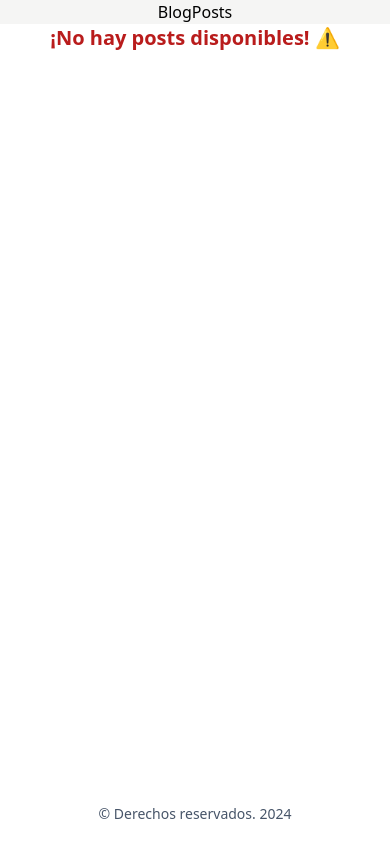
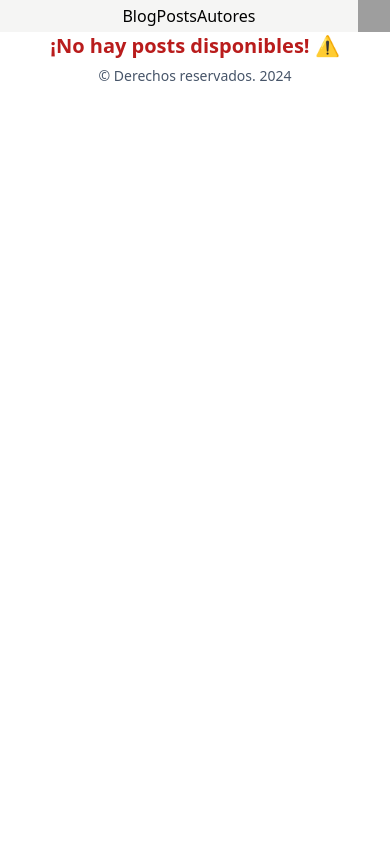
Before and after one commit to Kkkrlos/Blog-personal, a Django app: page /publicaciones/ in a window 390 px wide. Run offline with Django 5.2, Linux system fonts and the light colour scheme; data that the repository does not hold is empty; style sheets or scripts are compiled from the project's sources; grey boxes are pictures that could not be loaded.

Commit message:
Reorganizadas clases de Tailwind y creada vista Autores

```diff
--- a/blog/templates/layout.html
+++ b/blog/templates/layout.html
@@ -1,10 +1,7 @@
 {% load static %}
 
 <!DOCTYPE html>
-<!-- Prueba -->
-<html lang="en" style="min-height: 100%;
-position: relative;">
-
+<html lang="en">
 <head>
     <meta charset="UTF-8">
     <meta name="viewport" content="width=device-width, initial-scale=1.0">
@@ -12,9 +9,7 @@
     <link rel="shortcut icon" href="{% static 'blog-solid.svg' %}" type="image/x-icon">
     <link rel="stylesheet" href="{% static 'css/output.css' %}">
 </head>
-<!-- Probando -->
-<body style="margin: 0; margin-bottom: 40px;">
-
+<body>
     {% include 'partials/navbar.html' %}
     {% block content %}
     {% endblock %}
--- a/blog/templates/partials/footer.html
+++ b/blog/templates/partials/footer.html
@@ -1,15 +1,10 @@
 {% load static %}
 
 {% block content %}
-<!-- Probando -->
-<footer class=" bg-white  w-full" style="
-                                                    position: absolute;
-                                                    bottom: 0;
-                                                    width: 100%;
-                                                    height: 40px;">
-    <div class="flex items-center text-sm justify-between space-y-5">
-        <div class="text-center text-slate-600 flex-1">&copy; Derechos reservados. 2024</div>
-        <div class="flex mr-10 space-x-4 my-4">
+<footer class="fixed bottom-0 w-full h-16 bg-white">
+    <div class="flex items-center justify-between space-y-5 text-sm">
+        <div class="flex-1 text-center text-slate-600">&copy; Derechos reservados. 2024</div>
+        <div class="flex my-4 mr-10 space-x-4">
             <a href="{% url 'Linkedin' %}" target="_blank"><svg class="w-7 text-slate-600 duration-700 fill-current hover:text-[#303030]" role="img" viewBox="0 0 24 24" xmlns="http://www.w3.org/2000/svg"><title>GitHub</title><path d="M12 .297c-6.63 0-12 5.373-12 12 0 5.303 3.438 9.8 8.205 11.385.6.113.82-.258.82-.577 0-.285-.01-1.04-.015-2.04-3.338.724-4.042-1.61-4.042-1.61C4.422 18.07 3.633 17.7 3.633 17.7c-1.087-.744.084-.729.084-.729 1.205.084 1.838 1.236 1.838 1.236 1.07 1.835 2.809 1.305 3.495.998.108-.776.417-1.305.76-1.605-2.665-.3-5.466-1.332-5.466-5.93 0-1.31.465-2.38 1.235-3.22-.135-.303-.54-1.523.105-3.176 0 0 1.005-.322 3.3 1.23.96-.267 1.98-.399 3-.405 1.02.006 2.04.138 3 .405 2.28-1.552 3.285-1.23 3.285-1.23.645 1.653.24 2.873.12 3.176.765.84 1.23 1.91 1.23 3.22 0 4.61-2.805 5.625-5.475 5.92.42.36.81 1.096.81 2.22 0 1.606-.015 2.896-.015 3.286 0 .315.21.69.825.57C20.565 22.092 24 17.592 24 12.297c0-6.627-5.373-12-12-12"/></svg></a>
             <a href="{% url 'Github' %}" target="_blank"><svg class="w-7 text-slate-600 duration-700 fill-current hover:text-[#0A66C2]" role="img" viewBox="0 0 24 24" xmlns="http://www.w3.org/2000/svg"><title>LinkedIn</title><path d="M20.447 20.452h-3.554v-5.569c0-1.328-.027-3.037-1.852-3.037-1.853 0-2.136 1.445-2.136 2.939v5.667H9.351V9h3.414v1.561h.046c.477-.9 1.637-1.85 3.37-1.85 3.601 0 4.267 2.37 4.267 5.455v6.286zM5.337 7.433c-1.144 0-2.063-.926-2.063-2.065 0-1.138.92-2.063 2.063-2.063 1.14 0 2.064.925 2.064 2.063 0 1.139-.925 2.065-2.064 2.065zm1.782 13.019H3.555V9h3.564v11.452zM22.225 0H1.771C.792 0 0 .774 0 1.729v20.542C0 23.227.792 24 1.771 24h20.451C23.2 24 24 23.227 24 22.271V1.729C24 .774 23.2 0 22.222 0h.003z"/></svg></a>
         </div>
--- a/blog/templates/partials/navbar.html
+++ b/blog/templates/partials/navbar.html
@@ -1,10 +1,18 @@
 {% load static %}
 
 {% block content %}
-<header class="h-16 shadow-md bg-stone-100 flex justify-center items-center sm:w-full">
-    <ul class="flex justify-center items-center space-x-5 text-slate-900">
-        <a href="/"><li class="list-none duration-500 hover:text-blue-500 transition-all">Blog</li></a>
-        <a href="{% url 'post_detail' %}"><li class="list-none duration-500 hover:text-blue-500 transition-all">Posts</li></a>
-    </ul>
+<header class="flex items-center justify-between h-16 shadow-md bg-stone-100 sm:w-full">
+    <div class="flex-grow">
+        <ul class="flex items-center justify-center ml-5 space-x-5 text-slate-900">
+            <a href="/"><li class="list-none transition-all duration-500 hover:text-blue-500">Blog</li></a>
+            <a href="{% url 'post_detail' %}"><li class="list-none transition-all duration-500 hover:text-blue-500">Posts</li></a>
+            <a href="{% url 'autores' %}"><li class="list-none transition-all duration-500 hover:text-blue-500">Autores</li></a>
+        </ul>
+    </div>
+    <div class="mr-5">
+        <a href="/">
+            <img src="{% static 'icons8-blog-50.png' %}" alt="ícono blog" class="w-8 h-8">
+        </a>
+    </div>
 </header>
 {% endblock %}
--- a/blog/templates/post_detail.html
+++ b/blog/templates/post_detail.html
@@ -1,30 +1,27 @@
 {% extends "layout.html" %}
 
 {% block content %}
-<main class="flex justify-center items-center">
+<main class="flex items-center justify-center 320x566:flex-col 320x566:mb-14">
     {% if publicaciones %}
         {% for publicacion in publicaciones %}
-        <div class="shadow-xl rounded
-        hover:transform hover:scale-105 border bg-stone-100 hover:border-slate-400 transition-all my-6 mx-2">
+        <div class="mx-2 my-6 transition-all border rounded shadow-xl hover:transform hover:scale-105 bg-stone-100 hover:border-slate-400">
             <div class="">
-                <img src="{{publicacion.imagen.url}}" alt="{{publicacion.titulo}}" class="rounded w-full" style="height: 286px; width: 286px;">
+                <img src="{{publicacion.imagen.url}}" alt="{{publicacion.titulo}}" class="w-full rounded" style="height: 286px; width: 286px;">
             </div>
-            <h1 class="text-xl text-center text-blue-400 m-2">{{publicacion.titulo}}</h1>
+            <h1 class="m-2 text-xl text-center text-blue-400">{{publicacion.titulo}}</h1>
             <div class="flex justify-center my-2">
-                <a href="{% url 'Post' publicacion.id %}" class="rounded border-none bg-blue-600 hover:bg-blue-500 transition-all text-white font-semibold text-center p-1">Ver publicación
+                <a href="{% url 'Post' publicacion.id %}" class="p-1 font-semibold text-center text-white transition-all bg-blue-600 border-none rounded hover:bg-blue-500">Ver publicación
                 </a>
             </div>
             <div class="flex items-center">
-                <img src="{{publicacion.autor.icono_perfil.url}}" alt="" class="w-8 h-8 my-2 mx-2">
+                <img src="{{publicacion.autor.icono_perfil.url}}" alt="" class="w-8 h-8 mx-2 my-2">
                 <p class="text-sm text-blue-400">{{publicacion.autor}}</p>
-                <p class="text-sm ml-4">{{publicacion.fecha|date:"M d, Y"}}</p>
+                <p class="ml-4 text-sm">{{publicacion.fecha|date:"M d, Y"}}</p>
             </div>
         </div>
         {% endfor %}
     {% else %}
-
     <h2 class="text-xl font-semibold text-red-700">¡No hay posts disponibles! ⚠️</h2>
-
     {% endif %}
 </main>
 {% endblock %}
--- a/blog/views.py
+++ b/blog/views.py
@@ -1,5 +1,5 @@
 from django.shortcuts import render, redirect, get_object_or_404
-from .models import Publicaciones
+from .models import Publicaciones, Autor
 # Create your views here.
 
 def IndexView(request):
@@ -14,6 +14,10 @@
     publicacion = get_object_or_404(Publicaciones, pk=id)
     return render(request, "post_id.html", {'publicacion': publicacion})
 
+def VistaAutores(request):
+    autores = Autor.objects.all()
+    return render(request, 'autors.html' ,{"autores": autores})
+
 def Linkedin(request):
     return redirect('https://www.linkedin.com/in/carlosrodriguez1205/')
 
```
Also changed, not shown: blog/models.py (+12 -0 lines), blog/templates/autors.html (added, +11 -0 lines), blog/templates/main.html (+5 -5 lines), blog/templates/post_id.html (+23 -11 lines).
